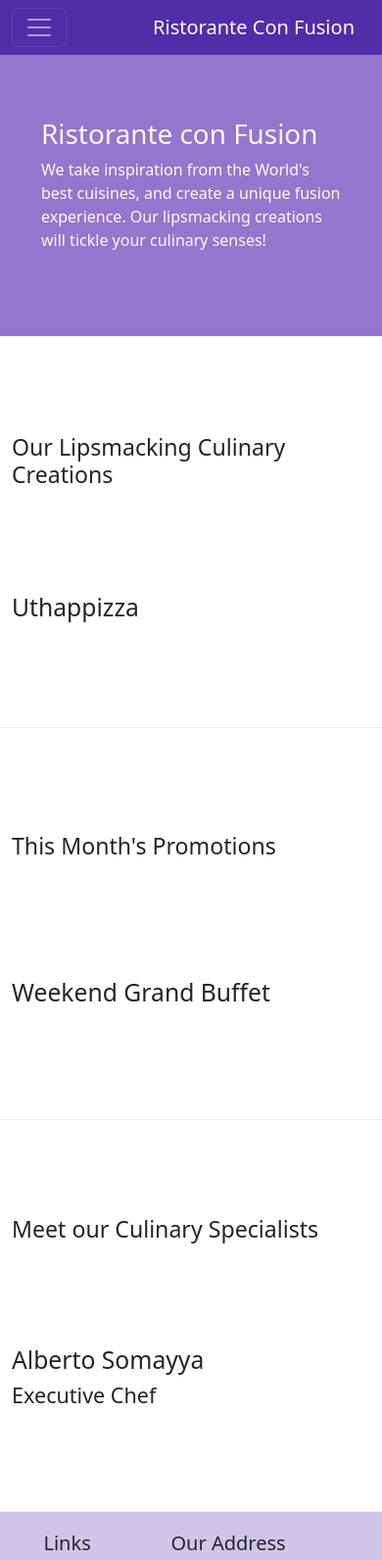
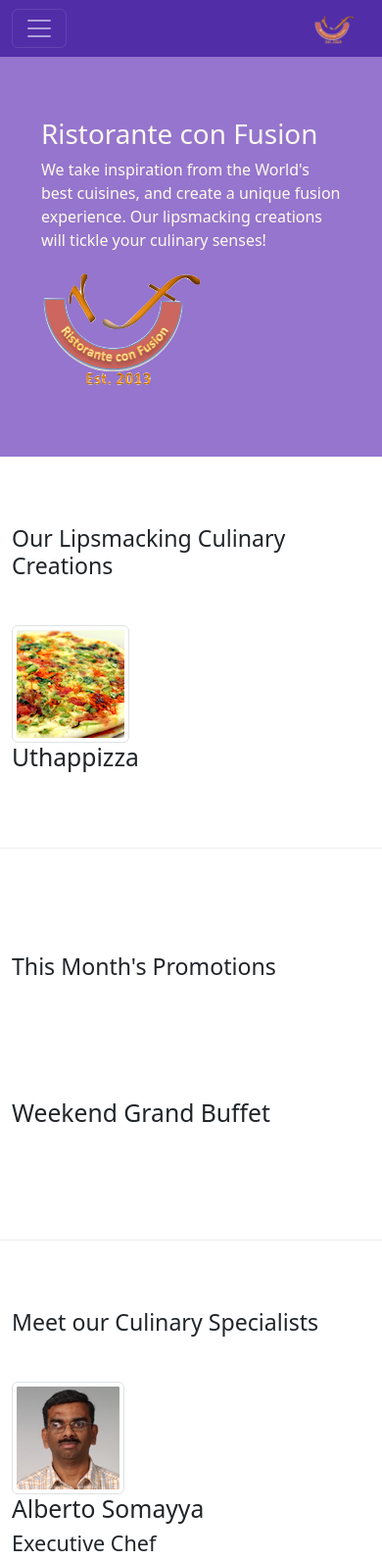
Before and after one commit to JohnVanBrocklin/cpsc_4380, a website: page index.html in a window 390 px wide. Shown: the top 1592 px of the page at 98% size. Drawn offline with nearby package versions, Linux system fonts and the light colour scheme.

Commit message:
Images and Media

```diff
--- a/index.html
+++ b/index.html
@@ -21,7 +21,7 @@
             <button class="navbar-toggler" type="button" datatoggle="collapse" data-target="#Navbar">
                 <span class="navbar-toggler-icon"></span>
             </button>
-            <a class="navbar-brand" href="#">Ristorante Con Fusion</a>
+            <a class="navbar-brand mr-auto" href="./index.html"><img src="img/logo.png" height="30" width="41"></a>
             <div class="collapse navbar-collapse" id="Navbar">
                 <ul class="navbar-nav mr-auto">
                     <li class="nav-item active"><a class="nav-link" href="./index.html"><span class="fa fa-home fa-lg"></span> Home</a></li>
@@ -40,7 +40,8 @@
                     <h1>Ristorante con Fusion</h1>
                     <p>We take inspiration from the World's best cuisines, and create a unique fusion experience. Our lipsmacking creations will tickle your culinary senses!</p>
                 </div>
-                <div class="col-12 col-sm">
+                <div class="col-12 col-sm align-self-center">
+                    <img src="img/logo.png" class="img-fluid">
                 </div>
             </div>
         </div>
@@ -52,19 +53,25 @@
                 <h3>Our Lipsmacking Culinary Creations</h3>
             </div>
             <div class="col col-12 col-sm order-sm-first col-md">
-                <h2>Uthappizza</h2>
-                <p class="d-none d-sm-block">A unique combination of Indian Uthappam (pancake) and Italian pizza, topped with Cerignola olives, ripe vine cherry tomatoes, Vidalia onion, Guntur chillies and Buffalo Paneer.</p>
+                <div class="media">
+                    <img class="d-flex mr-3 img-thumbnail align-selfcenter"
+                    src="img/uthappizza.png" alt="Uthappizza">
+                    <div class="media-body">
+                        <h2 class="mt-0">Uthappizza</h2>
+                        <p class="d-none d-sm-block">A unique combination of Indian Uthappam (pancake) and Italian pizza, topped with Cerignola olives, ripe vine cherry tomatoes, Vidalia onion, Guntur chillies and Buffalo Paneer.</p>
+                    </div>
+                </div>
             </div>
         </div>
 
 
         <div class="row row-content align-items-center">
-            <div class="col-12 col-sm-4 order-sms-last col-md-3 col-sm-6">
+            <div class="col-12 col-sm-4 order-sm-last col-md-3 col-sm-6">
                 <h3>This Month's Promotions</h3>
             </div>
             <div class="col col-12 col-sm order-sm-first col-md">
                 <h2>Weekend Grand Buffet</h2>
-                <p class="d-none d-sm-block">Featuring mouthwatering combinations with a choice of five different salads, six enticing appetizers, six main entrees and five choicest desserts. Free flowing bubbly and soft drinks. All for just $19.99 per person </p>
+                <p class="d-none d-sm-block">Featuring mouthwatering combinations with a choice of five different salads, six enticing appetizers, six main entrees and five choicest desserts. Free flowing bubbly and soft drinks. All for just $19.99 per person.</p>
             </div>
         </div>
 
@@ -73,9 +80,15 @@
                 <h3>Meet our Culinary Specialists</h3>
             </div>
             <div class="col col-12 col-sm order-sm-first col-md">
-                <h2>Alberto Somayya</h2>
-                <h4>Executive Chef</h4>
-                <p class="d-none d-sm-block">Award winning three-star Michelin chef with wide International experience having worked closely with whos-who in the culinary world, he specializes in creating mouthwatering Indo-Italian fusion experiences. </p>
+                <div class="media">
+                    <img class="d-flex mr-3 img-thumbnail align-selfcenter"
+                    src="img/alberto.png" alt="Alberto Somayya">
+                    <div class="media-body">
+                        <h2 class="mt-0">Alberto Somayya</h2>
+                        <h4>Executive Chef</h4>
+                        <p class="d-none d-sm-block">Award winning threestar Michelin chef with wide International experience having worked closely with whos-who in the culinary world, he specializes in creating mouthwatering Indo-Italian fusion experiences.</p>
+                    </div>
+                    </div>
             </div>
         </div>
     </div>
```
Also changed, not shown: aboutus.html (+3 -2 lines), contactus.html (+3 -2 lines), img/alberto.png (added), img/buffet.png (added), img/logo.png (added), img/uthappizza.png (added).
